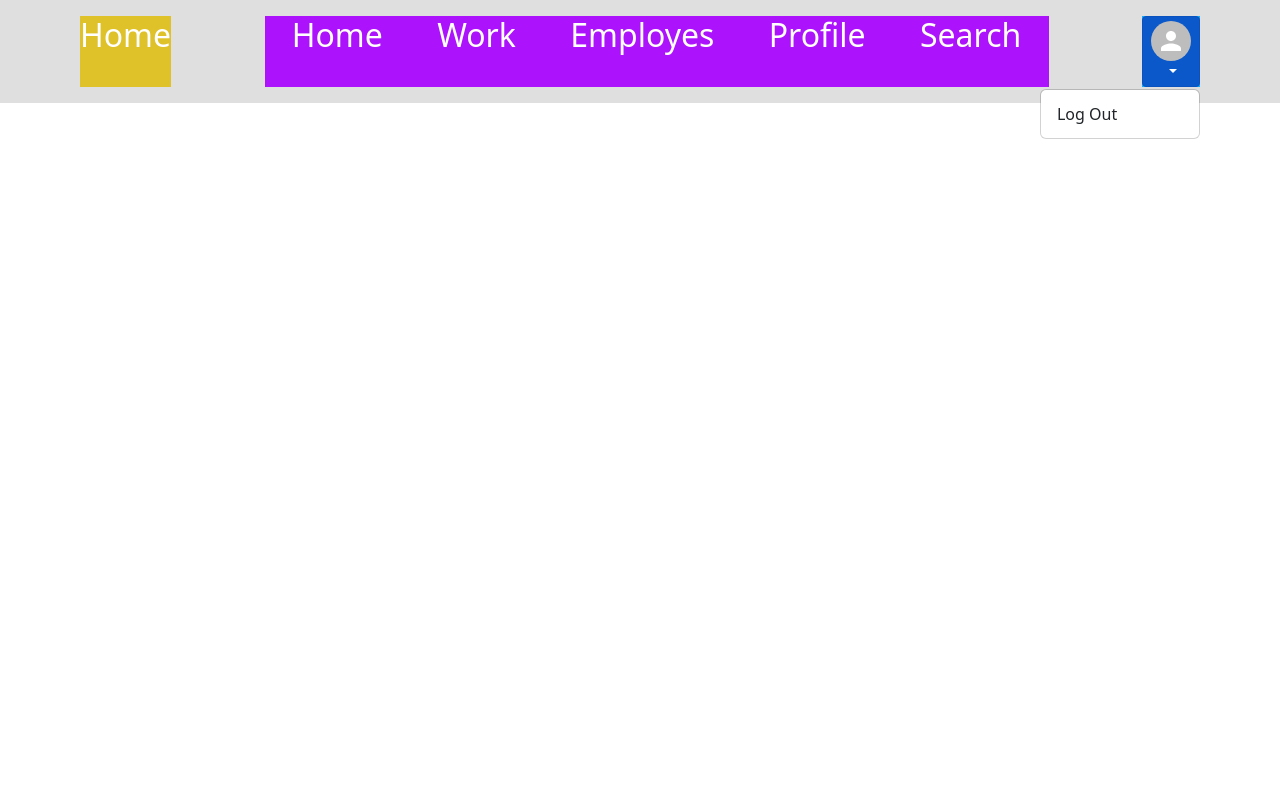
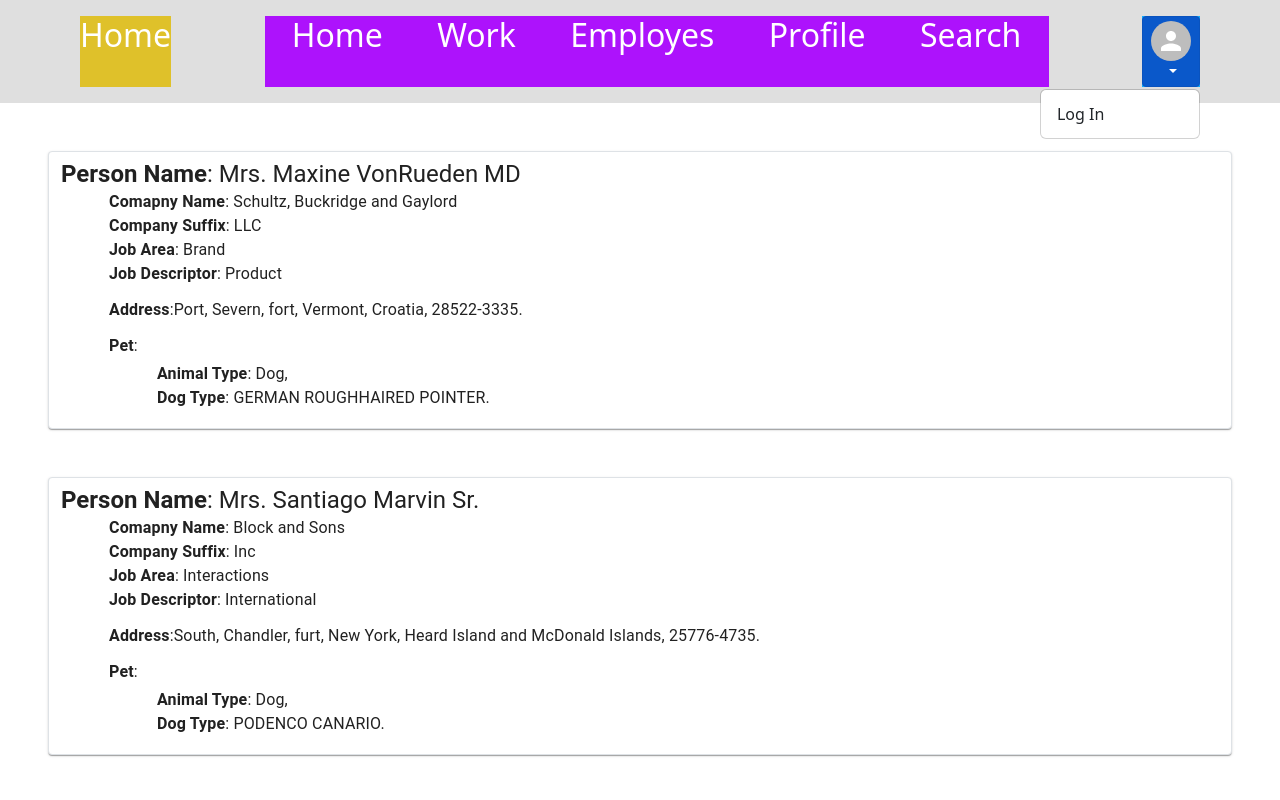
Before and after one commit to dvramaraju/internship, a React (Create React App) app: page / in a window 1280 px wide. Both pictures are taken after a click on the button 1170 px from the left and 51 px from the top of the page. Shown: the top 800 px of the page. Built offline with nearby package versions, Linux system fonts and the light colour scheme.

Commit message:
SingUp/SignIn Feature working

```diff
--- a/package.json
+++ b/package.json
@@ -18,7 +18,6 @@
     "axios": "^0.23.0",
     "bootstrap": "5.1.1",
     "faker": "^5.5.3",
-    "history": "^5.0.1",
     "react": "^17.0.2",
     "react-bootstrap": "^2.0.0-rc.1",
     "react-dom": "^17.0.2",
@@ -33,7 +32,7 @@
     "build": "react-scripts build",
     "test": "react-scripts test",
     "eject": "react-scripts eject",
-    "serve": "json-server --watch src/db.json --port 3000"
+    "serve": "json-server --watch src/db.json --port 8000"
   },
   "eslintConfig": {
     "extends": [
--- a/src/App.tsx
+++ b/src/App.tsx
@@ -7,12 +7,11 @@ import { createBrowserHistory as history } from 'history';
 export default function App() {
   return (
     <Router history={history()}>
-      <div>
       <Switch>
         <Route path="/signup">
           <SignUp />
         </Route>
-          <Route path="/signin">
+        <Route exact path="/signin">
           <SignIn />
         </Route>
         <Route path="/employes">
@@ -22,7 +21,6 @@ export default function App() {
           <Home />
         </Route>
       </Switch>
-      </div >
     </Router>
   );
 }
--- a/src/components/Header.tsx
+++ b/src/components/Header.tsx
@@ -33,8 +33,9 @@ export const Header = () => {
           size="sm"
           title={<Avatar />}
         >
-          <Dropdown.Item onClick={handleLogout}>
-            Log Out
+          {}
+          <Dropdown.Item href="/signin" onClick={handleLogout}>
+            Log In
           </Dropdown.Item>
         </DropdownButton>
       </div>
--- a/src/components/index.tsx
+++ /dev/null
@@ -1,5 +0,0 @@
-import { Header } from "./Header";
-import { Person, PersonType } from "./interface"
-
-export { Header, Person, }
-export default PersonType
--- a/src/containers/Home.tsx
+++ b/src/containers/Home.tsx
@@ -1,11 +1,31 @@
-import { Header } from "../components"
+import { Card, Typography } from "@mui/material";
+import { Person, PersonType } from "../components/interface";
+import { Header } from "../components/Header";
 
 export function Home() {
   return (
     <div>
       <Header />
       <div>
-
+        {Person.map((res: PersonType) =>
+          <Card sx={{ minWidth: 275 }} className="m-5 pagination page-link" key={res.id}>
+            <Typography variant="h5" component="div">
+              <strong>Person Name</strong>: {res.prefix} {res.findName}
+            </Typography>
+            <Typography sx={{ mb: 1.5 }} className="mx-5" color="text.primary">
+              <strong>Comapny Name</strong>: {res.company}<br />
+              <strong>Company Suffix</strong>: {res.companySuffix}<br />
+              <strong>Job Area</strong>: {res.jobArea}<br />
+              <strong>Job Descriptor</strong>: {res.jobDescriptor}
+            </Typography>
+            <Typography sx={{ mb: 1.5 }} className="mx-5" color="text.primary">
+              <strong>Address</strong>:{res.address.cityPrefix}, {res.address.cityName}, {res.address.citySuffix}, {res.address.state}, {res.address.country}, {res.address.zipcode}.
+            </Typography>
+            <Typography sx={{ mb: 1.5 }} className="mx-5" color="text.primary">
+              <strong>Pet</strong>: <br /><div className="my-1 mx-5"><b>Animal Type</b>: Dog,<br /><b>Dog Type</b>: {res.pet}.</div>
+            </Typography>
+          </Card>
+        )}
       </div>
     </div>
   );
--- a/src/containers/SignIn.tsx
+++ b/src/containers/SignIn.tsx
@@ -10,10 +10,9 @@ import {
   TextField,
   Typography,
 } from "@mui/material";
-import { createTheme, ThemeProvider } from "@mui/material/styles";
+import axios from "axios";
 import { useState } from "react";
-
-const theme = createTheme();
+import { useHistory } from "react-router-dom";
 
 export const SignIn = () => {
   const [loginDetails, setLoginDetails] = useState({
@@ -21,13 +20,22 @@ export const SignIn = () => {
     password: ""
   })
 
-  const handleSubmit = (event: any) => {
-    event.preventDefault()
-    // setLoginDetails({ email, password })
-  };
+  const history = useHistory()
+
+  const re = /^(([^<>()[\]\\.,;:\s@"]+(\.[^<>()[\]\\.,;:\s@"]+)*)|(".+"))@((\[[0-9]{1,3}\.[0-9]{1,3}\.[0-9]{1,3}\.[0-9]{1,3}\])|(([a-zA-Z\-0-9]+\.)+[a-zA-Z]{2,}))$/;
+  function validateForm() {
+    return loginDetails.email.length > 0 && loginDetails.password.length > 5 && re.test(String(loginDetails.email).toLowerCase());
+  }
+
+  function handleSubmit(event: any) {
+    event.preventDefault();
+    // console.log(event.target.value)
+    axios.get(`http://localhost:8000/users?email=${event.target.value}`).then((value: any) => {
+      value !== loginDetails.email ? history.push("/") : alert("User not exist")
+    })
+  }
 
   return (
-    <ThemeProvider theme={theme}>
     <Container component="main" maxWidth="xs">
       <CssBaseline />
       <Box
@@ -43,9 +51,8 @@ export const SignIn = () => {
         </Typography>
         <Box
           component="form"
-            noValidate
-            sx={{ mt: 1 }}
-          >
+          onSubmit={handleSubmit}
+          sx={{ mt: 1 }}>
           <TextField
             margin="normal"
             required
@@ -72,17 +79,16 @@ export const SignIn = () => {
             control={<Checkbox value="remember" color="primary" />}
             label="Remember me"
           />
-            <a href="/dashboard">
           <Button
             type="submit"
             fullWidth
             variant="contained"
-                onClick={() => handleSubmit(loginDetails)}
+            onClick={handleSubmit}
+            disabled={!validateForm()}
             sx={{ mt: 3, mb: 2 }}
           >
             Sign In
           </Button>
-            </a>
           <Grid container>
             <Grid item xs>
               <Link href="/" variant="body2">
@@ -98,6 +104,5 @@ export const SignIn = () => {
         </Box>
       </Box>
     </Container>
-    </ThemeProvider>
   );
 }
--- a/src/containers/SignUp.tsx
+++ b/src/containers/SignUp.tsx
@@ -1,5 +1,5 @@
-import { v4 as uuidv4 } from 'uuid'
-import { createContext, useState } from "react";
+import { v1 as uuidv4 } from 'uuid'
+import { useState } from "react";
 import {
   Box,
   Button,
@@ -16,11 +16,8 @@ import {
   TextField,
   Typography,
 } from "@mui/material";
-import { createTheme, ThemeProvider } from "@mui/material/styles";
 import axios from "axios";
-import { Link as Moving } from "react-router-dom"
-
-const theme = createTheme();
+import { useHistory } from 'react-router-dom';
 
 export type AuthUser = {
   id: string
@@ -32,13 +29,6 @@ export type AuthUser = {
   confirmPassword: string
   age: string
 }
-
-type DetailContextType = {
-  details: AuthUser | null
-  setDetails: React.Dispatch<React.SetStateAction<AuthUser>>
-}
-
-export const DetailContext = createContext({} as DetailContextType)
 
 export const SignUp = () => {
   const [details, setDetails] = useState({
@@ -52,19 +42,19 @@ export const SignUp = () => {
     confirmPassword: "",
   });
 
-  const handleSubmit = (event: { preventDefault: () => void; }) => {
-    // event.preventDefault()
+  const validateForm = () => details.firstName.length > 3 && details.lastName.length > 3 && details.userName.length > 0 && details.email.length > 0 && details.password.length > 5 && details.confirmPassword.length > 5 && details.password === details.confirmPassword && details.age !== "";
+
+  const history = useHistory()
+
+  const handleSubmit = (event: { preventDefault: () => void }) => {
+    event.preventDefault()
     console.log(details)
     setDetails({ ...details, id: uuidv4().toUpperCase() })
     axios.post("http://localhost:8000/users", details)
-    return (
-      <Moving to="/dashboard">dash</Moving>
-    )
+    history.push('/signin')
   }
 
   return (
-    <DetailContext.Provider value={{ details, setDetails }}>
-      <ThemeProvider theme={theme}>
     <Container component="main" maxWidth="xs">
       <CssBaseline />
       <Box
@@ -199,6 +189,7 @@ export const SignUp = () => {
             type="submit"
             fullWidth
             variant="contained"
+            disabled={!validateForm()}
             sx={{ mt: 3, mb: 2 }}
             onClick={handleSubmit}
           >
@@ -206,7 +197,7 @@ export const SignUp = () => {
           </Button>
           <Grid container justifyContent="flex-end">
             <Grid item>
-                  <Link href="/" variant="body2">
+              <Link href="/signin" variant="body2">
                 Already have an account? Sign in
               </Link>
             </Grid>
@@ -214,7 +205,5 @@ export const SignUp = () => {
         </Box>
       </Box>
     </Container>
-      </ThemeProvider>
-    </DetailContext.Provider >
   );
 }
--- a/src/containers/index.tsx
+++ b/src/containers/index.tsx
@@ -1,6 +1,6 @@
+import { Employes } from "./Employe";
 import { Home } from "./Home";
 import { SignIn } from "./SignIn";
 import { SignUp } from "./SignUp";
-import { Employes } from "./Employe"
 
 export { Employes, Home, SignIn, SignUp };
--- a/src/db.json
+++ b/src/db.json
@@ -21,14 +21,14 @@
       "confirmPassword": "023456"
     },
     {
-      "id": "xogJY-N",
-      "age": "",
-      "email": "",
-      "userName": "",
-      "firstName": "",
-      "lastName": "",
-      "password": "",
-      "confirmPassword": ""
+      "id": "x4ERTQ-",
+      "age": 14,
+      "email": "mail@mail.com",
+      "userName": "mailmali",
+      "firstName": "mail",
+      "lastName": "mali",
+      "password": "123456",
+      "confirmPassword": "123456"
     }
   ]
 }
```
Also changed, not shown: src/containers/Employe.tsx (+3 -5 lines), 1 other file (tests, documents, lock files or other folders). Lines whose indentation alone changed are shown as unchanged.
